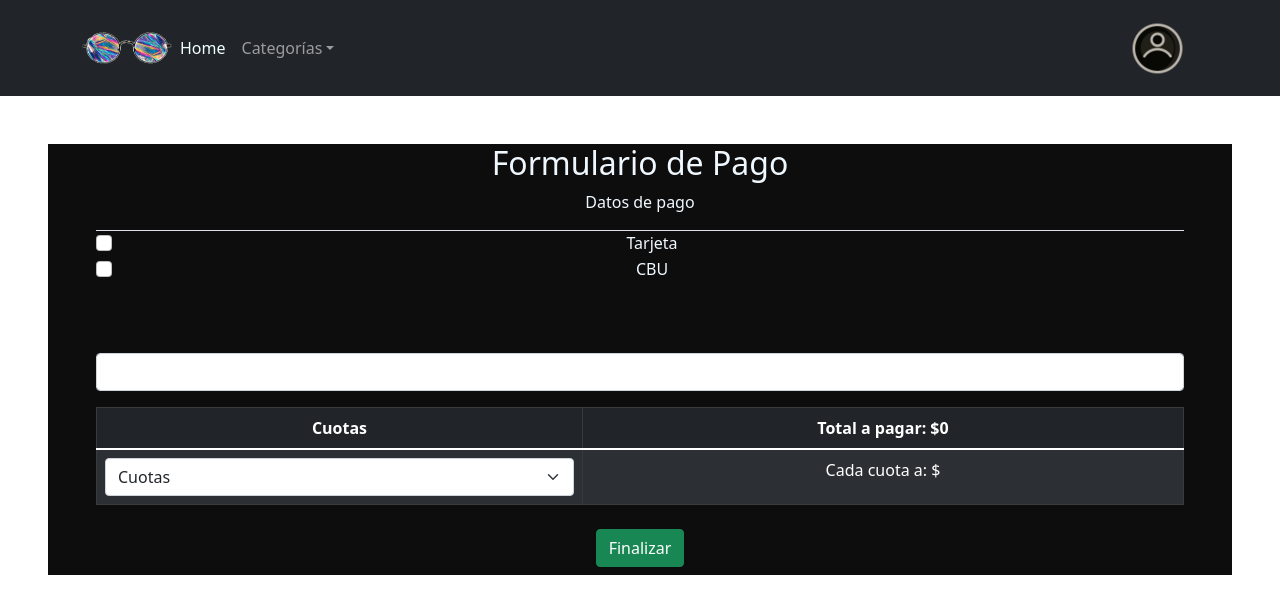
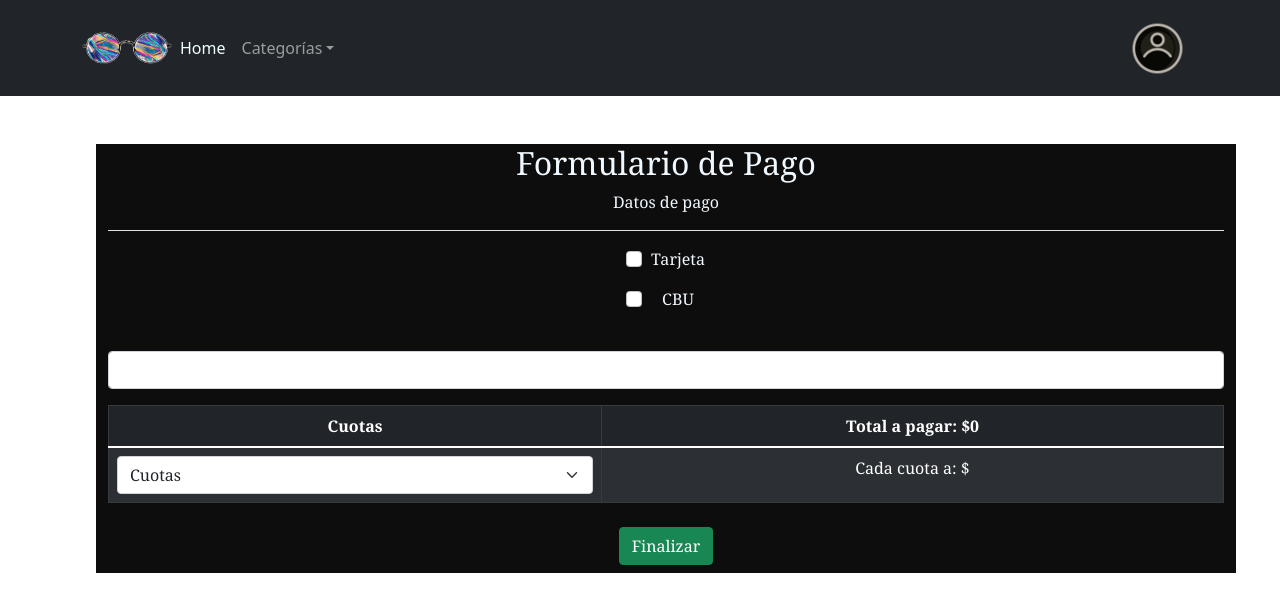
Before and after one commit to ConstanzaCanet/reactjs-Carnet, a React (Create React App) app: page /finalForm in a window 1280 px wide. Shown: the top 614 px of the page. Built offline with nearby package versions, Linux system fonts and the light colour scheme.

Commit message:
presentacion final2

```diff
--- a/src/App.css
+++ b/src/App.css
@@ -260,6 +260,11 @@ input::-webkit-inner-spin-button {
     background-color:rgb(14, 13, 13);
     color:aliceblue;
     font-weight: lighter;
+    font-family:Georgia, 'Times New Roman', Times, serif;
+}
+.pagoForrma{
+    width: 10%;
+    margin-left: 45%;
 }
 .tituFinal{
     border-bottom: aliceblue;
--- a/src/pages/FormFinal.jsx
+++ b/src/pages/FormFinal.jsx
@@ -49,13 +49,15 @@ const FormFinal=()=>{
 
     /*Calculo de cuotas + el iva */
     const cuotasMoney=(event)=>{
-        console.log(event.currentTarget.value)
-        if (cuotas === 1) {
-            setValor(totalMoney());
-        }else{
+        const eventoSelect= Number(event.currentTarget.value)
+        if (eventoSelect == 1) {
+            setCuotas(eventoSelect);
+            return setValor(totalMoney());
+        }else if(eventoSelect>1){
             const  total = (totalMoney());
             const totalIva= ((0.1*total) + total);
-            const pagomensual= (totalIva/cuotas);
+            const pagomensual= (totalIva/eventoSelect);
+            setCuotas(eventoSelect);
             return setValor(pagomensual);
         }
     };
@@ -65,7 +67,7 @@ const FormFinal=()=>{
         items: cart,
         total: totalMoney(),
         date: firebase.firestore.FieldValue.serverTimestamp(),
-        pago:{ cuotas: cuotas, valor: valor }
+        pago:{valor:valor, cuotas:cuotas}
     }
 
 
@@ -101,32 +103,34 @@ const FormFinal=()=>{
 
     return(
 
-        <div className='formFinal m-5'>
-        <Form className='m-5'>
+        <div className='m-5'>
+        <Form className='m-5 container formFinal'onSubmit={handleCheckout}>
             <div className='border-bottom'>
                 <h2>Formulario de Pago</h2>
                 <p>Datos de pago</p>
             </div>
 
 
-            <Form.Group className="mb-5" controlId="formBasicCheckbox">
+            <Form.Group className="mb-2 pagoForrma" controlId="formBasicCheckbox">
                 <Form.Check
                 aria-label="option 1"
                 label="Tarjeta"
                 onClick={onChangeT}
                 disabled={desableT}
+                className='m-3'
                 />
                 <Form.Check
                 aria-label="option 1"
                 label="CBU"
                 onClick={onChangeC}
                 disabled={desableC}
+                className='m-3'
                 />
             </Form.Group>
 
             <Form.Group className="mb-3" controlId="formBasicEmail">
                 <Form.Label>{pago}</Form.Label>
-                <Form.Control type="number" placeholder={pago} className='formaPago'/>
+                <Form.Control type="number" placeholder={pago} className='formaPago' required/>
             </Form.Group>
 
             <div>
@@ -159,7 +163,7 @@ const FormFinal=()=>{
                 </tbody>
             </Table>
             </div>
-            <Button variant="success" className='m-2' onClick={handleCheckout}> Finalizar</Button>
+            <Button variant="success" className='m-2' type='submit'> Finalizar</Button>
         </Form>
         </div>
 
```
